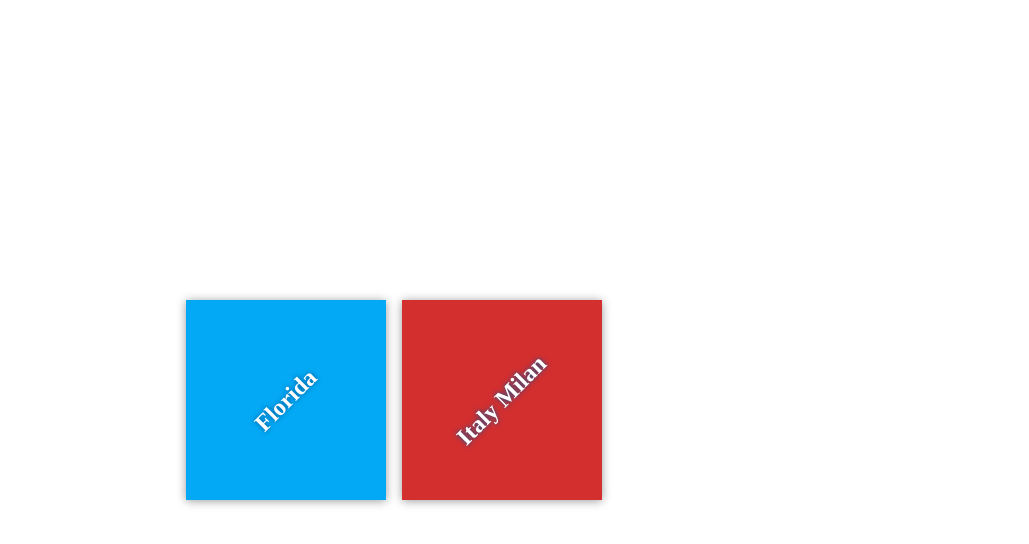
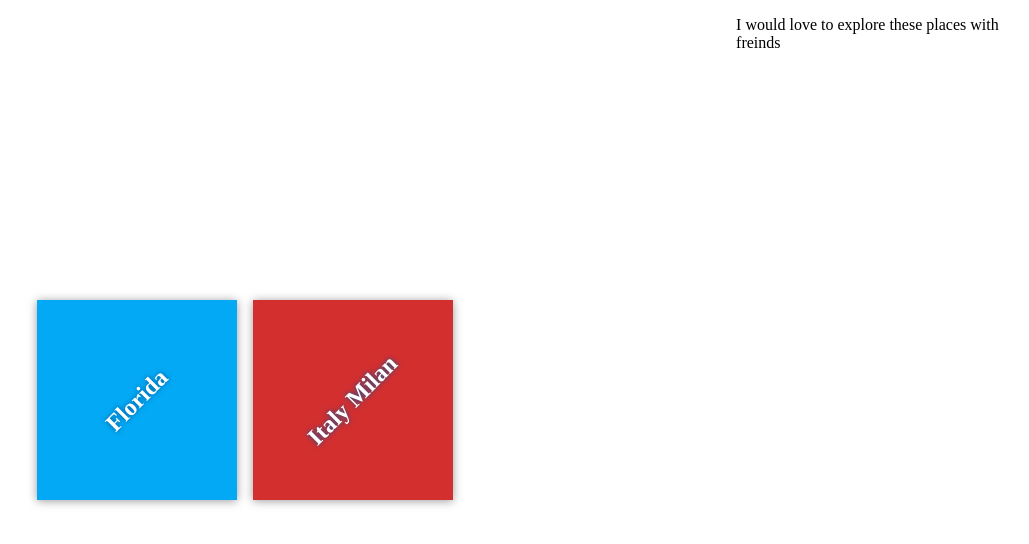
Before and after one commit to Ashwani8/my-travel-plans, a plain HTML site: page index.html in a window 1280 px wide. Shown: the whole page, without its empty margins (246-1275 px from the left). Drawn offline with Linux system fonts and the light colour scheme.

Commit message:
add paragraph about my plans

```diff
--- a/index.html
+++ b/index.html
@@ -19,6 +19,6 @@
             </div>
         </div>
     </div>
-
+    <p> I would love to explore these places with freinds </p>
 </body>
 </html>
```
